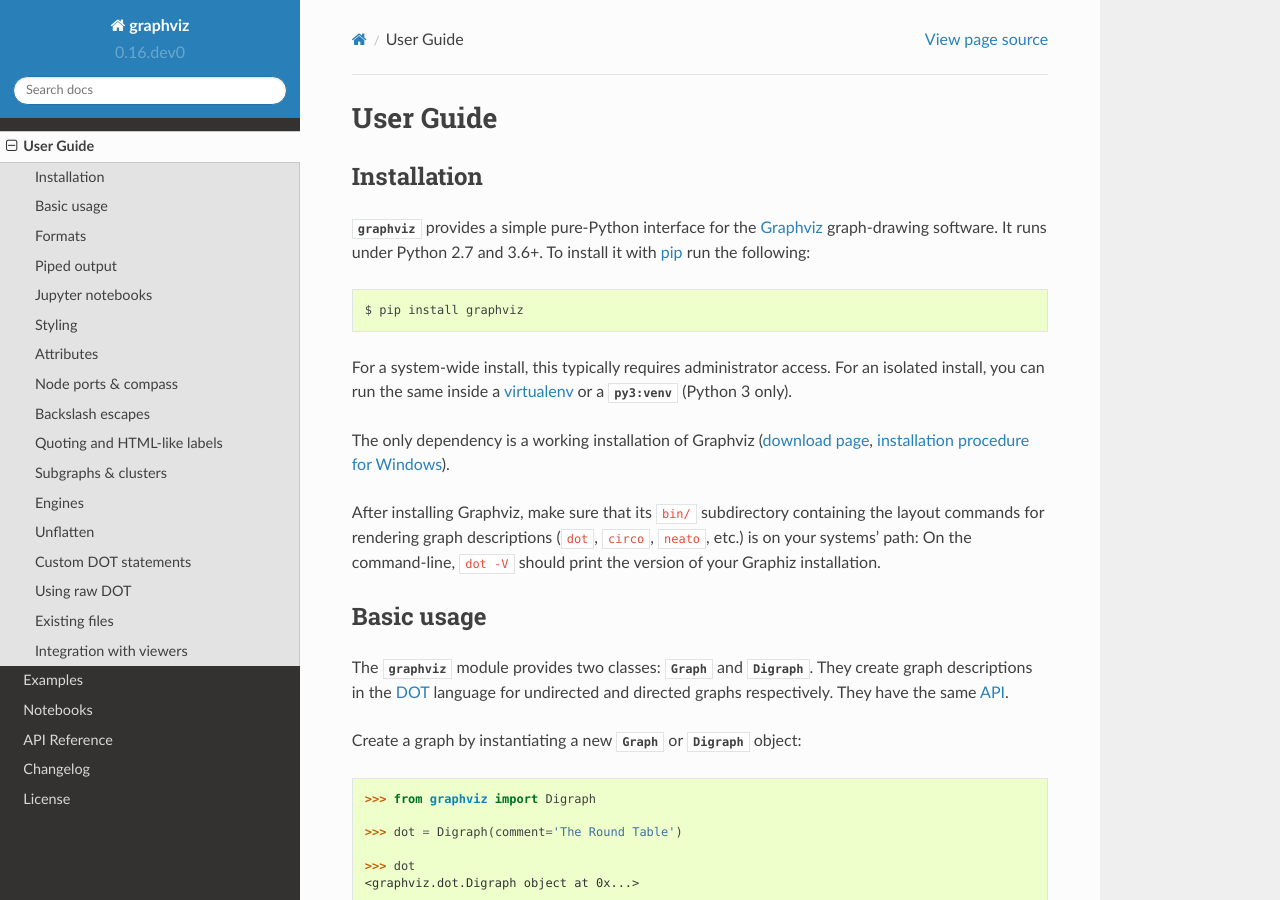
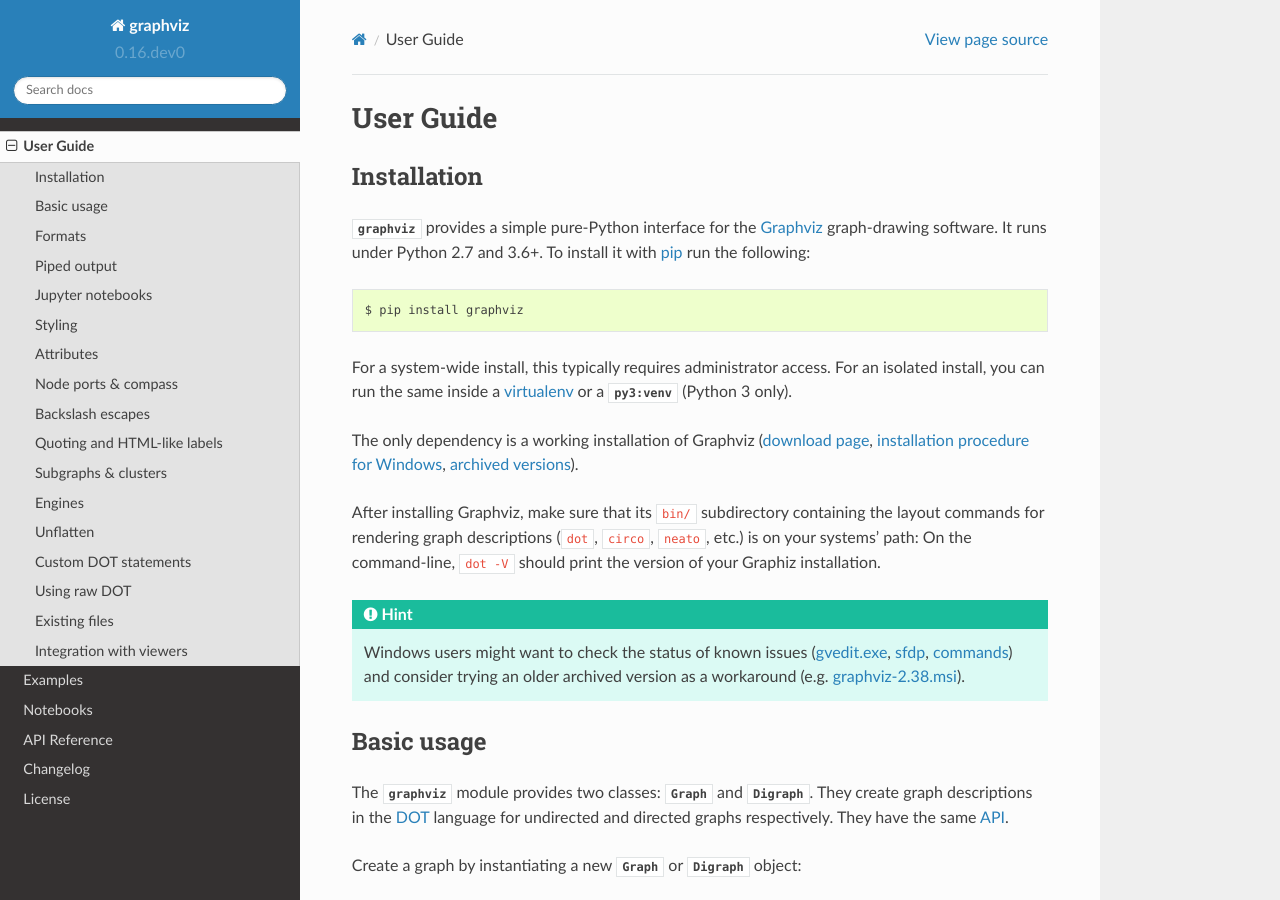
Before and after one commit to xflr6/graphviz, a Sphinx documentation site: the page built from docs/manual.rst, in a window 1280 px wide and 900 px high. Built offline with Sphinx 7.4.7 and the Read the Docs theme 2.0.0, drawn with Linux system fonts in a browser that asks for light colours; the version number is read from the project's files by our own code.

Commit message:
add hint for archived graphviz-2.38.msi to workaround known issues

```diff
--- a/README.rst
+++ b/README.rst
@@ -40,7 +40,7 @@ This package runs under Python 2.7, and 3.6+, use pip_ to install:
     $ pip install graphviz
 
 To render the generated DOT source code, you also need to install Graphviz
-(`download page`_, `installation procedure for Windows`_).
+(`download page`_, `installation procedure for Windows`_, `archived versions`_).
 
 Make sure that the directory containing the ``dot`` executable is on your
 systems' path.
@@ -116,6 +116,7 @@ This package is distributed under the `MIT license`_.
 .. _master repo: https://gitlab.com/graphviz/graphviz/
 .. _download page: https://www.graphviz.org/download/
 .. _installation procedure for Windows: https://forum.graphviz.org/t/new-simplified-installation-procedure-on-windows/224
+.. _archived versions: https://www2.graphviz.org/Archive/stable/
 .. _DOT: https://www.graphviz.org/doc/info/lang.html
 .. _Jupyter notebooks: https://jupyter.org
 .. _IPython notebooks: https://ipython.org/notebook.html
--- a/docs/manual.rst
+++ b/docs/manual.rst
@@ -20,12 +20,23 @@ isolated install, you can run the same inside a virtualenv_ or a
 :mod:`py3:venv` (Python 3 only).
 
 The only dependency is a working installation of Graphviz (`download page`_,
-`installation procedure for Windows`_).
+`installation procedure for Windows`_, `archived versions`_).
 
 After installing Graphviz, make sure that its ``bin/`` subdirectory containing
 the layout commands for rendering graph descriptions (``dot``, ``circo``,
 ``neato``, etc.) is on your systems' path: On the command-line, ``dot -V``
 should print the version of your Graphiz installation.
+
+.. hint::
+
+    Windows users might want to check the status of known issues
+    (gvedit.exe__, sfdp__, commands__) and consider trying an older archived
+    version as a workaround (e.g. graphviz-2.38.msi__).
+
+    __ https://gitlab.com/graphviz/graphviz/-/issues/1816
+    __ https://gitlab.com/graphviz/graphviz/-/issues/1269
+    __ https://gitlab.com/graphviz/graphviz/-/issues/1753
+    __ https://www2.graphviz.org/Archive/stable/windows/graphviz-2.38.msi
 
 
 Basic usage
@@ -648,8 +659,9 @@ cycles.
 .. _virtualenv: https://virtualenv.pypa.io
 
 .. _Graphviz: https://www.graphviz.org
+.. _download page: https://www.graphviz.org/download/
 .. _installation procedure for Windows: https://forum.graphviz.org/t/new-simplified-installation-procedure-on-windows/224
-.. _download page: https://www.graphviz.org/download/
+.. _archived versions: https://www2.graphviz.org/Archive/stable/
 .. _DOT: https://www.graphviz.org/doc/info/lang.html
 .. _output file format: https://www.graphviz.org/doc/info/output.html
 .. _appearance: https://www.graphviz.org/doc/info/attrs.html
```
